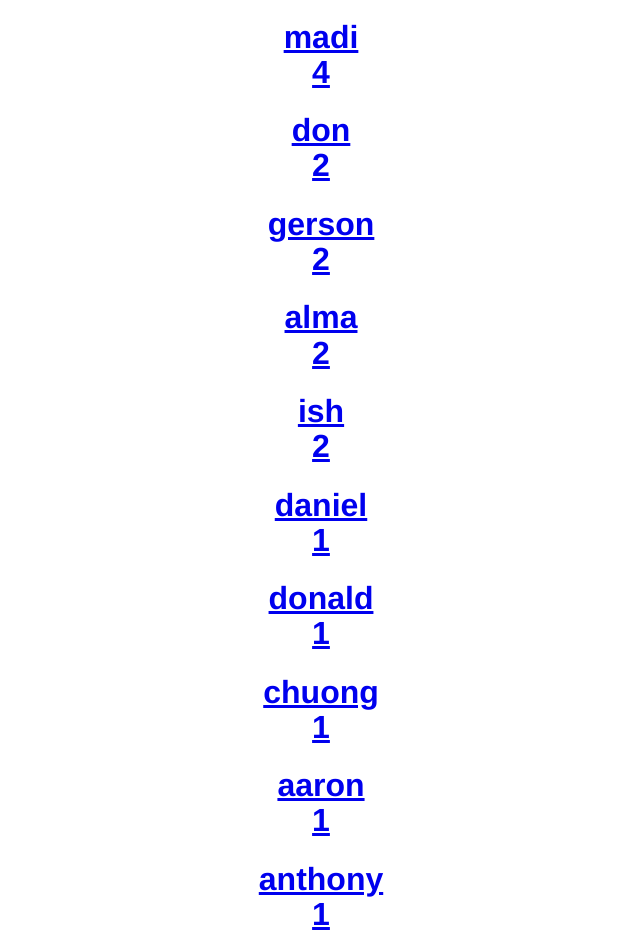
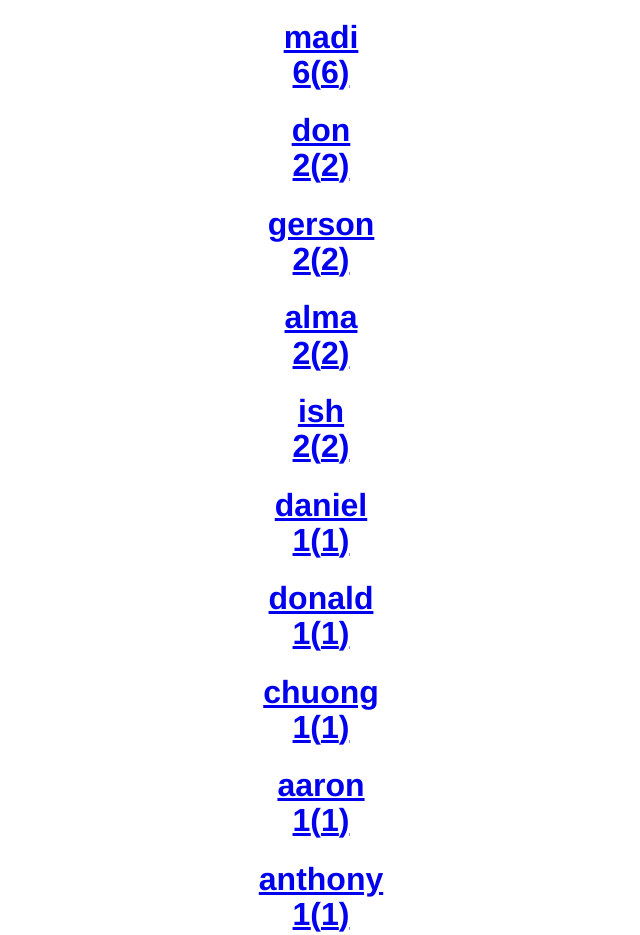
Before and after one commit to epylinkn/tournament.it, a Gatsby site: page / in a window 1280 px wide. Shown: the part 80-1015 px from the top of the page, without its empty margins (319-959 px from the left). Built offline with nearby package versions, Linux system fonts and the light colour scheme; Gatsby itself is replaced by a stand-in of ours; what jsog would draw is missing.

Commit message:
Add conference results and possible score

```diff
--- a/src/components/UserBracketSummary.js
+++ b/src/components/UserBracketSummary.js
@@ -15,6 +15,7 @@ class UserBracketSummary extends React.Component {
             {this.props.player.name}
             <div className="pull-right">
               {this.props.player.score}
+              ({this.props.player.possible + this.props.player.score})
             </div>
           </h1>
         </Link>
--- a/src/data/nfl_playoffs.js
+++ b/src/data/nfl_playoffs.js
@@ -29,7 +29,7 @@ module.exports = {
                 "location": "Jacksonville",
                 "name": "Jaguars"
               },
-              "score": null,
+              "score": { "score": 20 },
               "seed": {
                 "sourceGame": {
                   "@id": "10",
@@ -65,7 +65,7 @@ module.exports = {
                 "location": "New England",
                 "name": "Patriots"
               },
-              "score": null,
+              "score": { "score": 24 },
               "seed": {
                 "sourceGame": {
                   "@id": "12",
--- /dev/null
+++ b/src/data/possible.js
@@ -0,0 +1,4 @@
+module.exports = {
+  "patriots>eagles": 3,
+  "eagles>patriots": 3,
+}
--- a/src/data/results.js
+++ b/src/data/results.js
@@ -2,5 +2,7 @@ module.exports = {
   "eagles>falcons": 1,
   "patriots>titans": 1,
   "jaguars>steelers": 1,
-  "vikings>saints": 1
+  "vikings>saints": 1,
+  "patriots>jaguars": 2,
+  "eagles>vikings": 2
 }
--- a/src/pages/index.js
+++ b/src/pages/index.js
@@ -6,6 +6,8 @@ import UserBracketSummary from '../components/UserBracketSummary'
 import PLAYERS from '../data/players.js'
 import NFL_PLAYOFFS from '../data/nfl_playoffs.js'
 import RESULTS from '../data/results.js'
+import POSSIBLE from '../data/possible.js'
+
 import _ from 'lodash'
 
 const BRACKET = JSOG.decode(NFL_PLAYOFFS)
@@ -18,6 +20,12 @@ class IndexPage extends React.Component {
       player['score'] = player.predictions.reduce((sum, prediction) => {
         let key = prediction.join(">")
         let score = RESULTS[key] || 0
+        return sum + score
+      }, 0)
+
+      player['possible'] = player.predictions.reduce((sum, prediction) => {
+        let key = prediction.join(">")
+        let score = POSSIBLE[key] || 0
         return sum + score
       }, 0)
 
```
